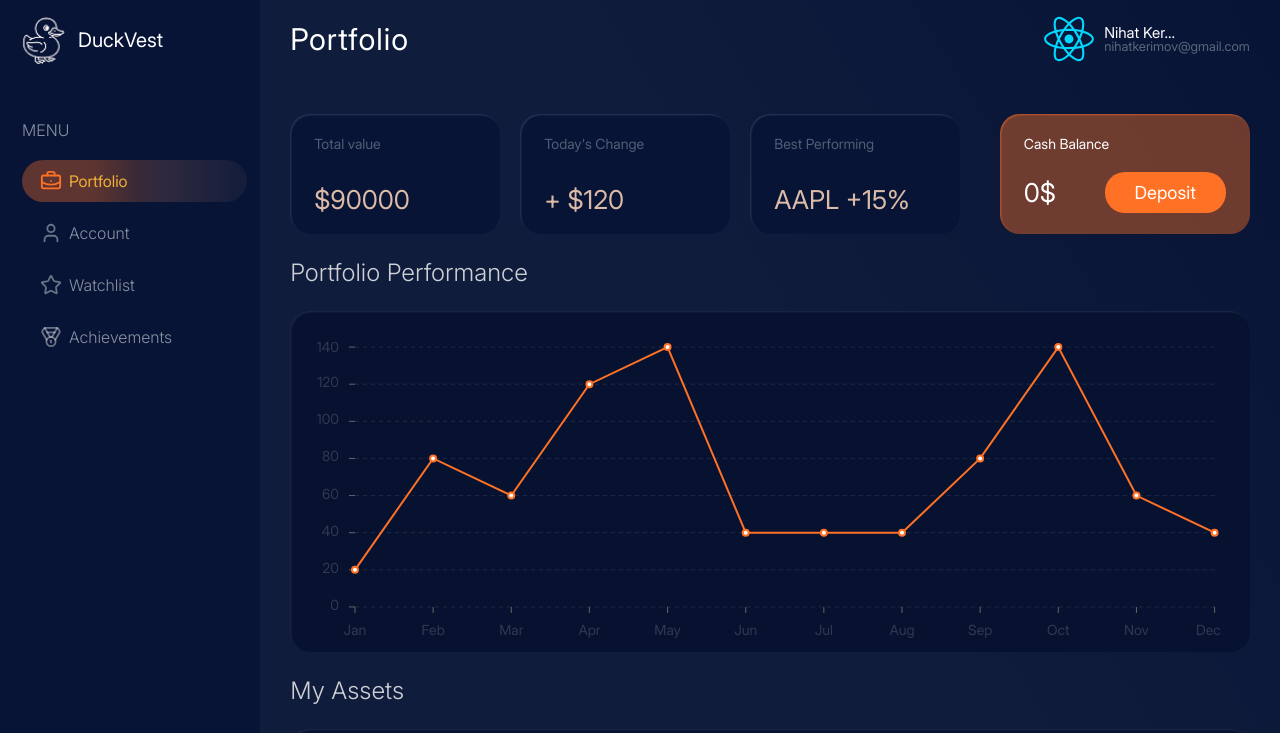
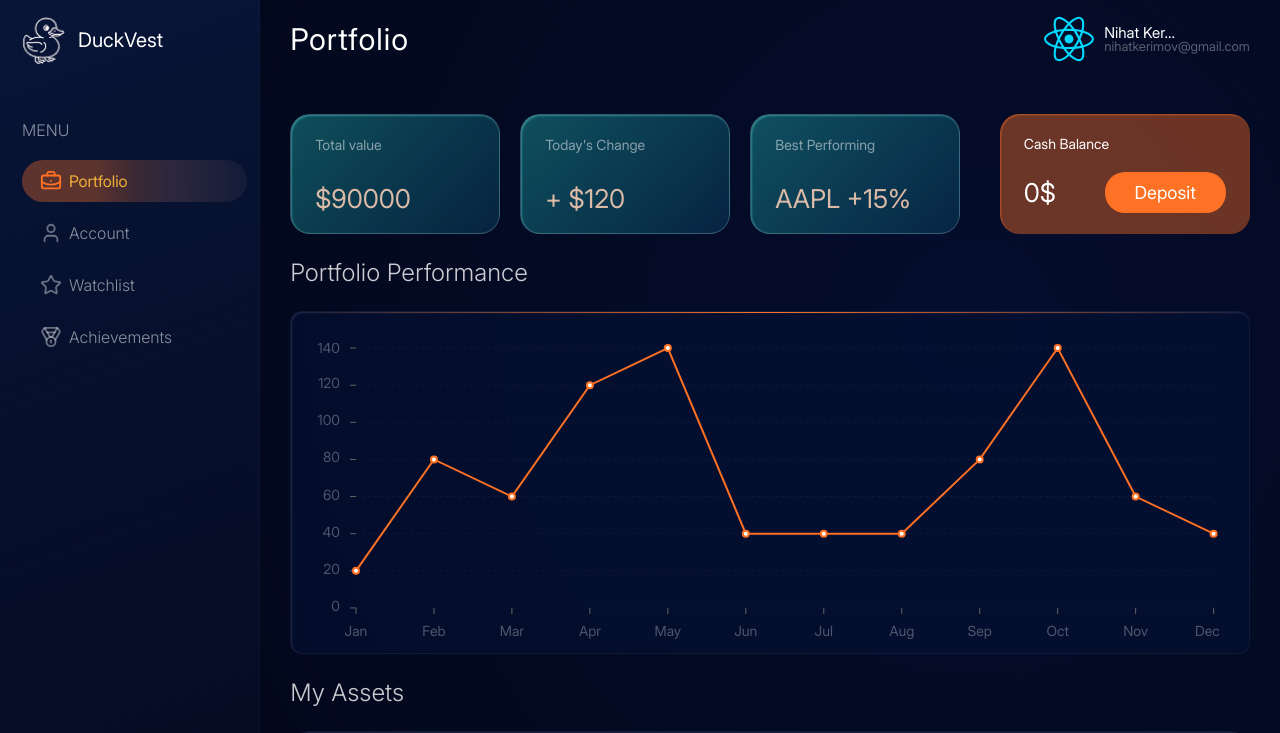
Before and after one commit to kerimov4785/DuckVest, a React (Vite) app: page /Portfolio in a window 1280 px wide. Shown: the top 733 px of the page. Built offline with nearby package versions, Linux system fonts and the light colour scheme.

Commit message:
changecolor

```diff
--- a/src/components/Chart.jsx
+++ b/src/components/Chart.jsx
@@ -24,17 +24,17 @@ function Chart() {
         <div className="chart-container">
             <ResponsiveContainer width="100%" height={300}>
                 <LineChart  data={data}>
-                    <CartesianGrid vertical={false} horizontal={true} stroke="#ffffff1a" strokeDasharray="4" />
+                    <CartesianGrid vertical={false} horizontal={true} stroke="#ffffff0d" strokeDasharray="3 3" />
                     <XAxis axisLine={false} tick={{
                         fontSize: '14px',
                         fontFamily: 'Inter',
-                        fill: '#ffffff2a',
+                        fill: '#ffffff4d',
                         dy: 10
                     }} dataKey="name" />
                     <YAxis ticks={[0, 20, 40, 60, 80, 100, 120, 140]} axisLine={false} tick={{
                         fontSize: '14px',
                         fontFamily: 'Inter',
-                        fill: '#ffffff2a',
+                        fill: '#ffffff4d',
                         dx: -8,
                         dy: -2
                     }} />
--- a/src/index.css
+++ b/src/index.css
@@ -38,16 +38,18 @@ body::-webkit-scrollbar-thumb:hover {
   background-color: #5a6380;
 }
 
-
 .sidebar {
   width: 260px;
   height: 100vh;
-  background-color: #1F243D;
-  background-color: #071436;
   color: white;
   padding: 10px 13px;
   position: fixed;
   top: 0;
+  /* background: #081537 !important; */
+  background:
+    linear-gradient(160deg, #081537 0%, #050b22 100%),
+    radial-gradient(circle at 20% 70%, rgba(255, 113, 37, 0.03) 0%, transparent 30%);
+  box-shadow: inset -1px 0 1px rgba(255, 255, 255, 0.03);
 }
 
 
@@ -123,12 +125,22 @@ body::-webkit-scrollbar-thumb:hover {
   margin: auto;
 }
 
-  main {
-    margin-left: 260px;
-    padding-bottom: 30px;
-    background: linear-gradient(57.94deg, #101c3b 55.84%, #071436 99.96%);
-    min-height: 100vh;
-  }
+main {
+  margin-left: 260px;
+  padding-bottom: 30px;
+  min-height: 100vh;
+  background: #040d2c;
+  background:
+    radial-gradient(ellipse at 70% 30%, #040d2c 0%, #020617 105%),
+    repeating-linear-gradient(
+      45deg,
+      rgba(255, 113, 37, 0.02) 0px,
+      rgba(255, 113, 37, 0.02) 1px,
+      transparent 1px,
+      transparent 4px
+    );
+}
+
 /* main {
   margin-left: 260px;
   padding-bottom: 30px;
@@ -201,22 +213,28 @@ body::-webkit-scrollbar-thumb:hover {
   height: 120px;
   width: 210px;
   padding: 21px 24px;
-  background-color: #071436;
   border-radius: 20px;
-  box-shadow: inset 1px 1px 2px #313755;
+}
+
+.card {
+  background: linear-gradient(135deg, rgba(35, 185, 183, 0.4), rgba(14, 95, 133, 0.3));
+  backdrop-filter: blur(10px);
+  -webkit-backdrop-filter: blur(10px);
+  box-shadow:
+    inset 1px 1px 2px rgba(92, 241, 239, 0.377);
+  border: 1px solid rgba(255, 255, 255, 0.18);
 }
 
 .cash-card {
   width: 250px;
   background-color: #ff712569;
-  border-radius: 20px;
   box-shadow: inset 1px 1px 2px #ff71258f;
 }
 
 .card p,
 .cash-card p {
   font: 400 14px 'Inter';
-  color: rgba(255, 255, 255, 0.308);
+  color: rgba(255, 255, 255, 0.508);
   /* margin-bottom: 24px; */
 }
 
@@ -352,17 +370,25 @@ body::-webkit-scrollbar-thumb:hover {
 
 /* chart */
 .chart-container {
-  background-color: #071230;
   padding: 31px 30px 10px 0px;
   border-radius: 20px;
   box-shadow: inset 1px 1px 2px #313755a6;
+  /* background: #061134; */
+  background: rgba(6, 17, 52, 0.6);
+  backdrop-filter: blur(4px);
+  border: 1px solid rgba(255, 255, 255, 0.05);
+  border-radius: 12px;
+  position: relative;
 }
 
 .my-assets {
   padding: 20px 26px;
-  background-color: #071230;
+  /* background-color: #071230; */
   box-shadow: inset 1px 1px 2px #313755a6;
   border-radius: 20px;
+  background: rgba(6, 17, 52, 0.6);
+  backdrop-filter: blur(4px);
+  border: 1px solid rgba(255, 255, 255, 0.05);
 }
 
 .stock-header,
@@ -556,29 +582,33 @@ body::-webkit-scrollbar-thumb:hover {
 .liked-table-body {
   display: flex;
   flex-direction: column;
-  gap: 10px;
+  gap: 7px;
   height: 57vh;
   padding: 0 10px 0 0;
   overflow-y: scroll;
   border-radius: 10px;
 }
 
-.liked-table-body::-webkit-scrollbar,.all-table-body::-webkit-scrollbar {
+.liked-table-body::-webkit-scrollbar,
+.all-table-body::-webkit-scrollbar {
   width: 8px;
 }
 
-.liked-table-body::-webkit-scrollbar-track,.all-table-body::-webkit-scrollbar-track {
+.liked-table-body::-webkit-scrollbar-track,
+.all-table-body::-webkit-scrollbar-track {
   background: #1a2033;
   border-radius: 4px;
 }
 
-.liked-table-body::-webkit-scrollbar-thumb,.all-table-body::-webkit-scrollbar-thumb {
+.liked-table-body::-webkit-scrollbar-thumb,
+.all-table-body::-webkit-scrollbar-thumb {
   background-color: #444c66;
   border-radius: 4px;
   border: 1px solid #2a2f4a;
 }
 
-.liked-table-body::-webkit-scrollbar-thumb:hover,.all-table-body::-webkit-scrollbar-thumb:hover {
+.liked-table-body::-webkit-scrollbar-thumb:hover,
+.all-table-body::-webkit-scrollbar-thumb:hover {
   background-color: #5a6380;
 }
 
@@ -592,9 +622,12 @@ body::-webkit-scrollbar-thumb:hover {
 .liked-table-row div {
   font-size: 15px;
 }
-.liked-table-row > div:first-child, .liked-table-header > div:first-child{
+
+.liked-table-row>div:first-child,
+.liked-table-header>div:first-child {
   flex: 1.5;
 }
+
 .buy-button>p {
   cursor: pointer;
   margin: auto;
@@ -617,15 +650,17 @@ body::-webkit-scrollbar-thumb:hover {
   font: 400 16px 'Inter';
   padding: 18px 0;
 }
-.all-table-body{
+
+.all-table-body {
   height: 57vh;
   border-radius: 10px;
   overflow-y: scroll;
   display: flex;
   flex-direction: column;
-  gap: 10px;
+  gap: 7px;
 }
-.stock-card{
+
+.stock-card {
   display: flex;
   justify-content: space-between;
   padding: 15px;
@@ -633,19 +668,21 @@ body::-webkit-scrollbar-thumb:hover {
   align-items: center;
   margin-right: 10px;
 }
-.stock-card h3{
+
+.stock-card h3 {
   font: 400 16px 'Inter';
   color: white;
   margin-bottom: 5px;
 }
-.stock-card p{
+
+.stock-card p {
   font: 400 14px 'Inter';
   color: #cccccc;
 }
 
 
 .gradient-1 {
-  background: linear-gradient(135deg, #23b9b7de,#0e5f85);
+  background: linear-gradient(135deg, #23b9b7de, #0e5f85);
 }
 
 .gradient-2 {
@@ -663,3 +700,18 @@ body::-webkit-scrollbar-thumb:hover {
 .gradient-5 {
   background: linear-gradient(135deg, rgba(255, 255, 0, 0.25), rgba(255, 100, 0, 0.2));
 }
+
+.chart-container::before {
+  content: '';
+  position: absolute;
+  top: -1px;
+  left: 0;
+  right: 0;
+  height: 1px;
+  background: linear-gradient(90deg, transparent, #FF7125, transparent);
+  animation: scanline 3s linear infinite;
+}
+@keyframes scanline {
+  0% { transform: translateY(0); }
+  100% { transform: translateY(100%); }
+}
```
Also changed, not shown: src/assets/asfalt-light2.png (added).
